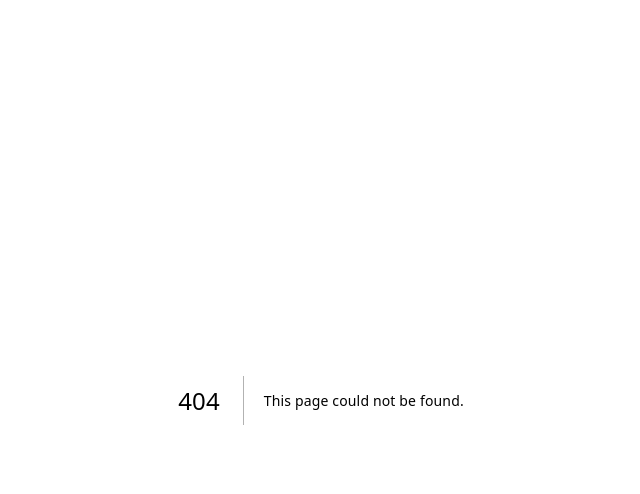
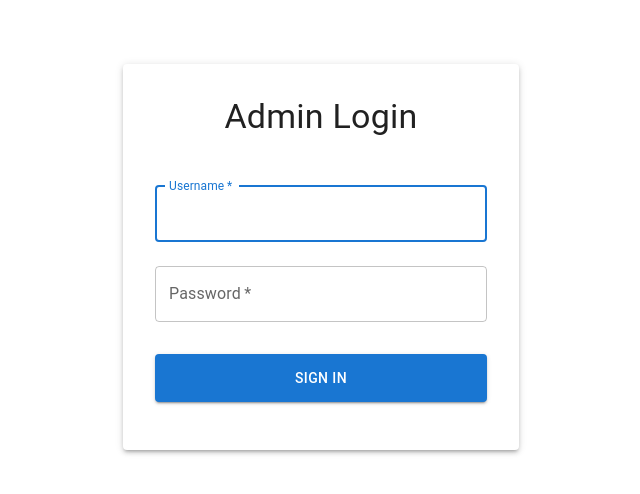
Before and after one commit to knakul853/AccessMesh, a Next.js app in the folder admin-dashboard/: page /login in a window 1280 px wide. Before the commit this address had no page. Shown: the top 494 px of the page, without its empty margins (319-959 px from the left). Built offline with nearby package versions, Linux system fonts and the light colour scheme; no server answers.

Commit message:
added login page

```diff
--- /dev/null
+++ b/admin-dashboard/src/pages/login.tsx
@@ -0,0 +1,127 @@
+import { useState } from 'react';
+import { useRouter } from 'next/router';
+import { Box, Button, TextField, Typography, Container, Paper, CircularProgress } from '@mui/material';
+import { styled } from '@mui/material/styles';
+import { API_BASE_URL } from '../config/api';
+
+const StyledPaper = styled(Paper)(({ theme }) => ({
+  marginTop: theme.spacing(8),
+  padding: theme.spacing(4),
+  display: 'flex',
+  flexDirection: 'column',
+  alignItems: 'center',
+}));
+
+interface LoginResponse {
+  token: string;
+  user: {
+    username: string;
+    email: string;
+    role: string;
+  };
+}
+
+export default function Login() {
+  const router = useRouter();
+  const [formData, setFormData] = useState({
+    username: '',
+    password: '',
+  });
+  const [error, setError] = useState('');
+  const [isLoading, setIsLoading] = useState(false);
+
+  const handleChange = (e: React.ChangeEvent<HTMLInputElement>) => {
+    const { name, value } = e.target;
+    setFormData(prev => ({
+      ...prev,
+      [name]: value
+    }));
+  };
+
+  const handleSubmit = async (e: React.FormEvent) => {
+    e.preventDefault();
+    setError('');
+    setIsLoading(true);
+
+    try {
+      const response = await fetch(`${API_BASE_URL}/api/v1/auth/login`, {
+        method: 'POST',
+        headers: {
+          'Content-Type': 'application/json',
+        },
+        credentials: 'include',
+        body: JSON.stringify(formData),
+      });
+
+      const data: LoginResponse = await response.json();
+
+      if (!response.ok) {
+        throw new Error(data.token || 'Invalid credentials');
+      }
+
+      // Store auth data
+      localStorage.setItem('accessToken', data.token);
+      localStorage.setItem('user', JSON.stringify(data.user));
+
+      // Redirect to dashboard
+      router.push('/dashboard');
+    } catch (err) {
+      console.error('Login error:', err);
+      setError(err instanceof Error ? err.message : 'An error occurred during login');
+    } finally {
+      setIsLoading(false);
+    }
+  };
+
+  return (
+    <Container component="main" maxWidth="xs">
+      <StyledPaper elevation={3}>
+        <Typography component="h1" variant="h4" sx={{ mb: 3 }}>
+          Admin Login
+        </Typography>
+        <Box component="form" onSubmit={handleSubmit} sx={{ mt: 1, width: '100%' }}>
+          {error && (
+            <Typography color="error" sx={{ mb: 2, textAlign: 'center' }}>
+              {error}
+            </Typography>
+          )}
+          <TextField
+            margin="normal"
+            required
+            fullWidth
+            id="username"
+            label="Username"
+            name="username"
+            autoComplete="username"
+            autoFocus
+            value={formData.username}
+            onChange={handleChange}
+            disabled={isLoading}
+          />
+          <TextField
+            margin="normal"
+            required
+            fullWidth
+            name="password"
+            label="Password"
+            type="password"
+            id="password"
+            autoComplete="current-password"
+            value={formData.password}
+            onChange={handleChange}
+            disabled={isLoading}
+          />
+          <Button
+            type="submit"
+            fullWidth
+            variant="contained"
+            sx={{ mt: 3, mb: 2, height: 48 }}
+            disabled={isLoading}
+          >
+            {isLoading ? <CircularProgress size={24} color="inherit" /> : 'Sign In'}
+          </Button>
+        </Box>
+      </StyledPaper>
+    </Container>
+  );
+}
```
